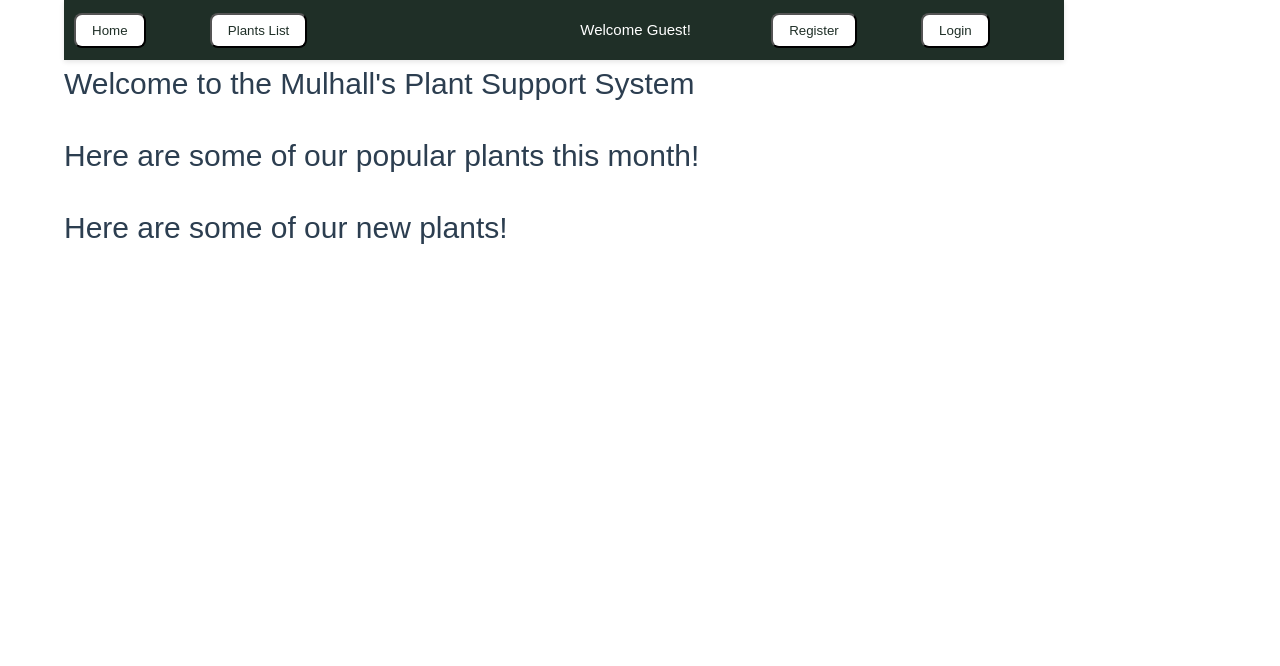
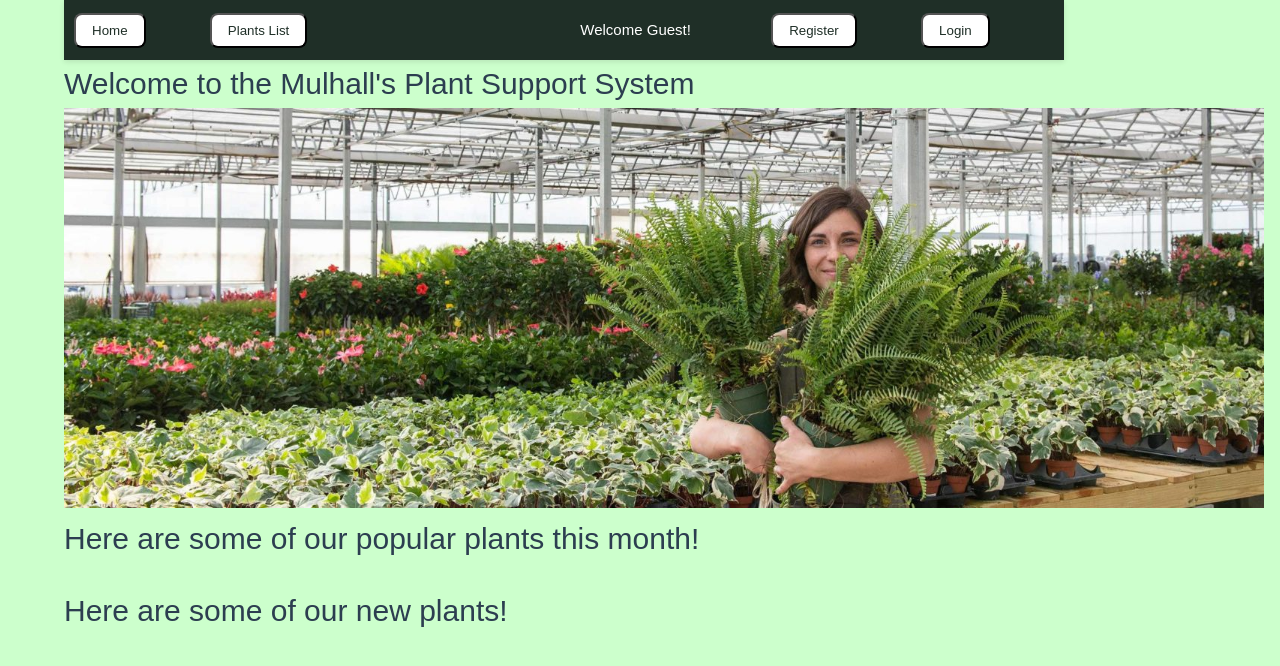
Before and after one commit to ahruska12/Mulhalls_nursery, a Vue app in the folder front_end/mulhalls_front/: page / in a window 1280 px wide. Shown: the top 666 px of the page. Built offline with nearby package versions, Linux system fonts and the light colour scheme; no server answers.

Commit message:
Updated Home Page
Added an image, made background green

```diff
--- a/front_end/mulhalls_front/src/components/Home.vue
+++ b/front_end/mulhalls_front/src/components/Home.vue
@@ -1,9 +1,13 @@
 <template>
-  <h1>Welcome to the Mulhall's Plant Support System</h1>
-  <br>
-  <h1>Here are some of our popular plants this month!</h1>
-  <br>
-  <h1>Here are some of our new plants!</h1>
+  <div>
+    <h1>Welcome to the Mulhall's Plant Support System</h1>
+    <!-- Insert your image here -->
+    <img src="../assets/mulhalls_background.jpg" alt="Mulhall's Background" style="width: 1200px; height: auto;">
+    <br>
+    <h1>Here are some of our popular plants this month!</h1>
+    <br>
+    <h1>Here are some of our new plants!</h1>
+  </div>
 </template>
 
 <script>
@@ -64,4 +68,13 @@
 </script>
 
 <style>
+body {
+  margin: 0; /* Remove default margin */
+  padding: 0; /* Remove default padding */
+  overflow-x: hidden;
+}
+#app {
+  background-color: rgb(204, 255, 204);
+}
+
 </style>
```
Also changed, not shown: front_end/mulhalls_front/src/assets/mulhalls_background.jpg (added).
